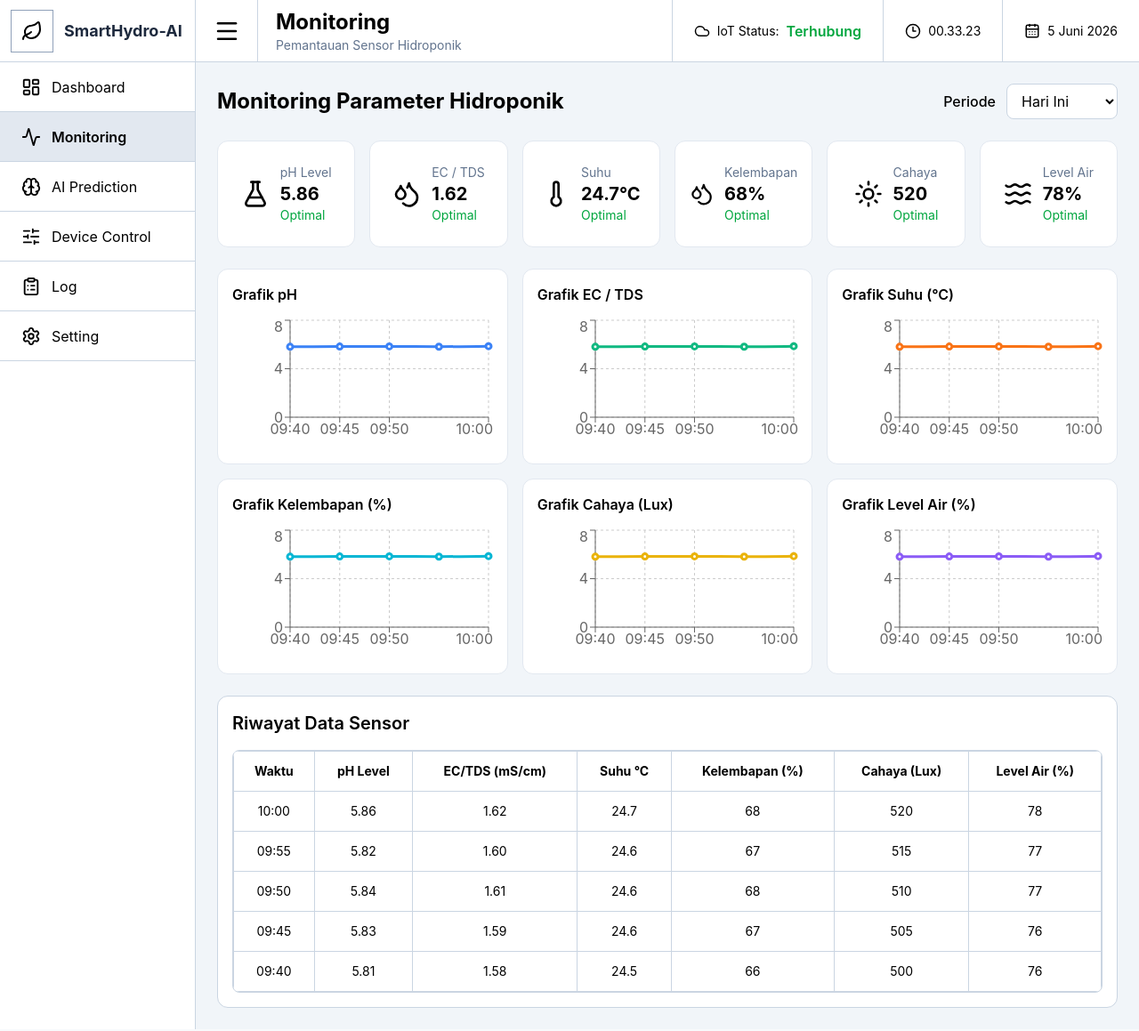
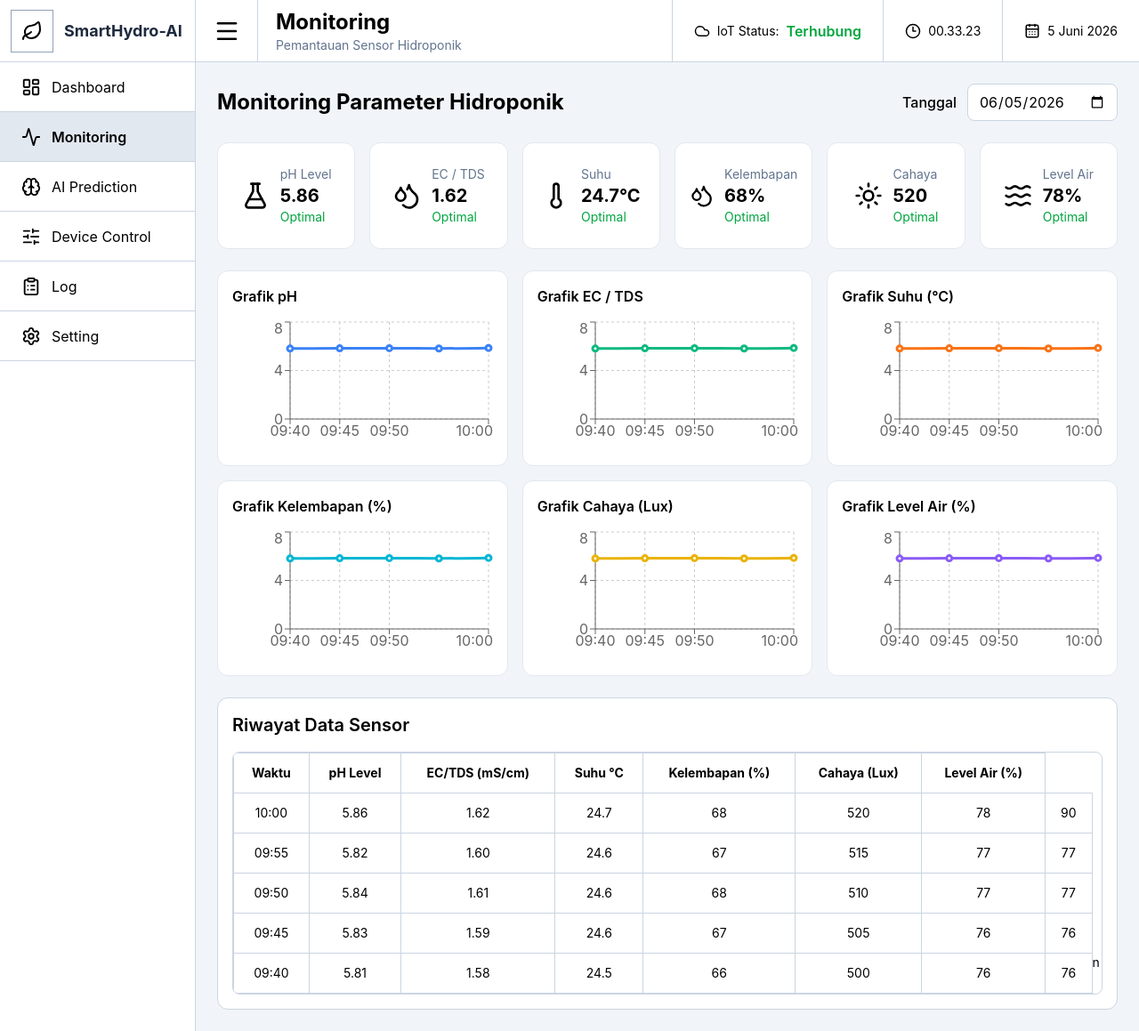
Before and after one commit to mutiarabotani/SmartHydro-IOT, a React (Vite) app: page /monitoring in a window 1280 px wide. Shown: the whole page at 89% size. Built offline with nearby package versions, Linux system fonts and the light colour scheme.

Commit message:
smarthydro-iot

```diff
--- a/src/pages/Monitoring.jsx
+++ b/src/pages/Monitoring.jsx
@@ -18,8 +18,10 @@ import {
   Sun,
   Waves
 } from "lucide-react";
+export default function Monitoring() {
 
-export default function Monitoring() {
+  const today = new Date().toISOString().split("T")[0];
+
   const chartData = [
     { waktu: "09:40", nilai: 5.81 },
     { waktu: "09:45", nilai: 5.83 },
@@ -27,6 +29,7 @@ export default function Monitoring() {
     { waktu: "09:55", nilai: 5.82 },
     { waktu: "10:00", nilai: 5.86 }
   ];
+
   return (
     <div className="flex min-h-screen bg-slate-100">
       <Sidebar />
@@ -47,10 +50,12 @@ export default function Monitoring() {
 
             <div className="flex items-center gap-3">
               <span className="font-medium">
-                Periode
+                Tanggal
               </span>
 
-              <select
+              <input
+                type="date"
+                defaultValue={today}
                 className="
                 border
                 border-slate-300
@@ -59,14 +64,9 @@ export default function Monitoring() {
                 py-2
                 bg-white
                 "
-              >
-                <option>Hari Ini</option>
-                <option>Minggu Ini</option>
-                <option>Bulan Ini</option>
-              </select>
+              />
             </div>
           </div>
-
           {/* CARD SENSOR */}
           <div className="grid grid-cols-6 gap-4 mb-6">
 
@@ -350,6 +350,7 @@ export default function Monitoring() {
           <td className="border border-slate-300 p-3 text-center">68</td>
           <td className="border border-slate-300 p-3 text-center">520</td>
           <td className="border border-slate-300 p-3 text-center">78</td>
+          <td className="border border-slate-300 p-3 text-center">90</td>
         </tr>
 
         <tr>
@@ -359,6 +360,7 @@ export default function Monitoring() {
           <td className="border border-slate-300 p-3 text-center">24.6</td>
           <td className="border border-slate-300 p-3 text-center">67</td>
           <td className="border border-slate-300 p-3 text-center">515</td>
+          <td className="border border-slate-300 p-3 text-center">77</td>
            <td className="border border-slate-300 p-3 text-center">77</td>
         </tr>
 
@@ -370,6 +372,7 @@ export default function Monitoring() {
           <td className="border border-slate-300 p-3 text-center">68</td>
           <td className="border border-slate-300 p-3 text-center">510</td>
           <td className="border border-slate-300 p-3 text-center">77</td>
+          <td className="border border-slate-300 p-3 text-center">77</td>
         </tr>
 
         <tr>
@@ -380,6 +383,9 @@ export default function Monitoring() {
           <td className="border border-slate-300 p-3 text-center">67</td>
           <td className="border border-slate-300 p-3 text-center">505</td>
           <td className="border border-slate-300 p-3 text-center">76</td>
+          <td className="border border-slate-300 p-3 text-center">76</td>
+
+
         </tr>
 
         <tr>
@@ -390,6 +396,7 @@ export default function Monitoring() {
           <td className="border border-slate-300 p-3 text-center">66</td>
           <td className="border border-slate-300 p-3 text-center">500</td>
           <td className="border border-slate-300 p-3 text-center">76</td>
+          <td className="border border-slate-300 p-3 text-center">76</td>n
         </tr>
       </tbody>
     </table>
```
Lines whose indentation alone changed are shown as unchanged.
